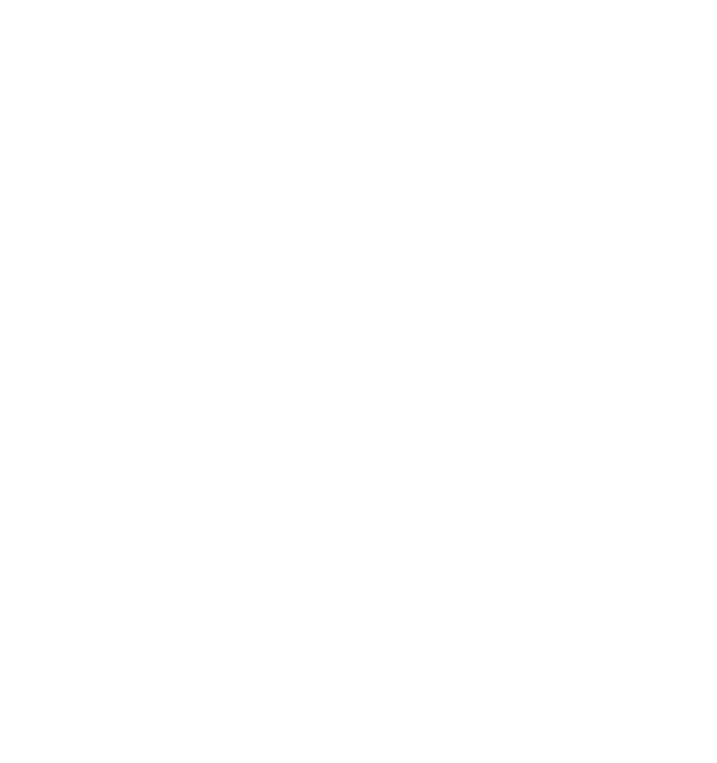
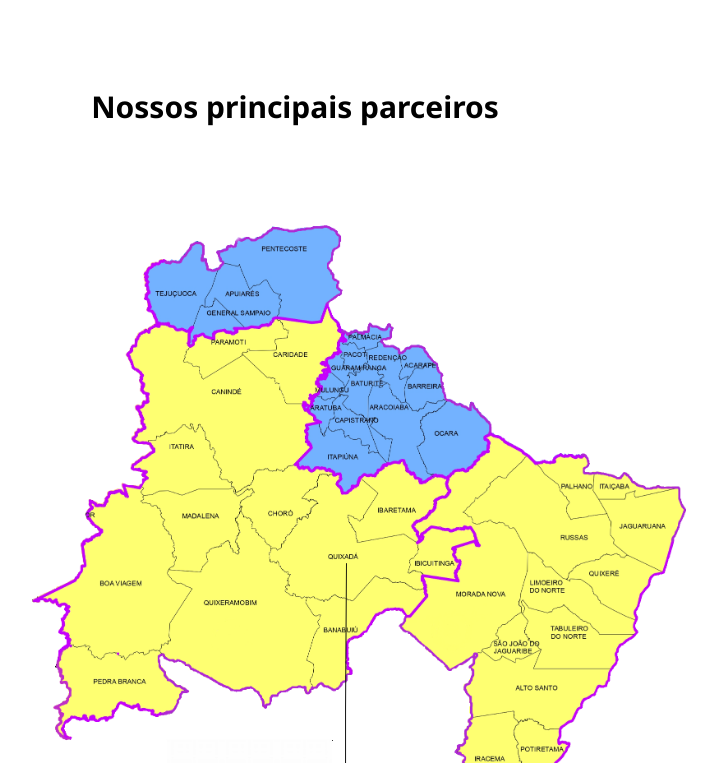
Before and after one commit to MatheusCavalc/JM-Landing-Page, a Nuxt app: page / in a window 1280 px wide. Shown: the part 1397-2160 px from the top of the page, without its empty margins (345-1062 px from the left). Built offline with nearby package versions, Linux system fonts and the light colour scheme.

Commit message:
clients/map section

```diff
--- /dev/null
+++ b/components/Clients.vue
@@ -0,0 +1,15 @@
+<template>
+    <div class="my-16">
+        <div>
+            <p class="text-2xl lg:text-3xl font-bold text-center">Nossos principais parceiros</p>
+        </div>
+
+        <div class="flex justify-center">
+            <img src="../assets/images/Região-Atendida.png" class="h-96 lg:h-[800px] object-cover" alt="" srcset="">
+        </div>
+    </div>
+
+    <div>
+
+    </div>
+</template>
--- a/layouts/default.vue
+++ b/layouts/default.vue
@@ -35,7 +35,7 @@
 </script>
 
 <template>
-    <nav :class="{ 'bg-[#FAF900] text-black': isNavbarOpaque, 'text-[#FAF900]': isHidden, 'text-[#FAF900]': !isHidden }"
+    <nav :class="{ 'bg-[#FAF900] text-black': isNavbarOpaque || menu, 'text-[#FAF900]': isHidden, 'text-[#FAF900]': !isHidden }"
         class="fixed top-0 z-30 w-full transition duration-300 ease-in-out">
         <div class="flex flex-wrap items-center justify-between max-w-screen-2xl px-1 lg:px-4 py-3 lg:py-0 mx-auto">
             <NuxtLink to="/" class="flex items-center lg:gap-1">
@@ -53,7 +53,7 @@
             </div>
             -->
 
-            <div class="flex lg:order-2 stroke-[#FAF900] transition duration-300 ease-in-out" :class="{'stroke-black': isNavbarOpaque}">
+            <div class="flex lg:order-2 stroke-[#FAF900] transition duration-300 ease-in-out" :class="{'stroke-black': isNavbarOpaque || menu}">
                 <button @click="menu = !menu" :class="{ 'opened': menu}"
                     class="inline-flex items-center justify-center w-10 h-10 p-1 text-sm rounded-lg lg:hidden">
                     <svg width="100" height="100" viewBox="0 0 100 100">
--- a/pages/index.vue
+++ b/pages/index.vue
@@ -16,6 +16,8 @@
 
         <ScrollingBanner />
 
+        <Clients />
+
         <div class="h-screen">
 
         </div>
```
Also changed, not shown: assets/images/Região-Atendida-Limpo.png (added), assets/images/Região-Atendida.png (added).
